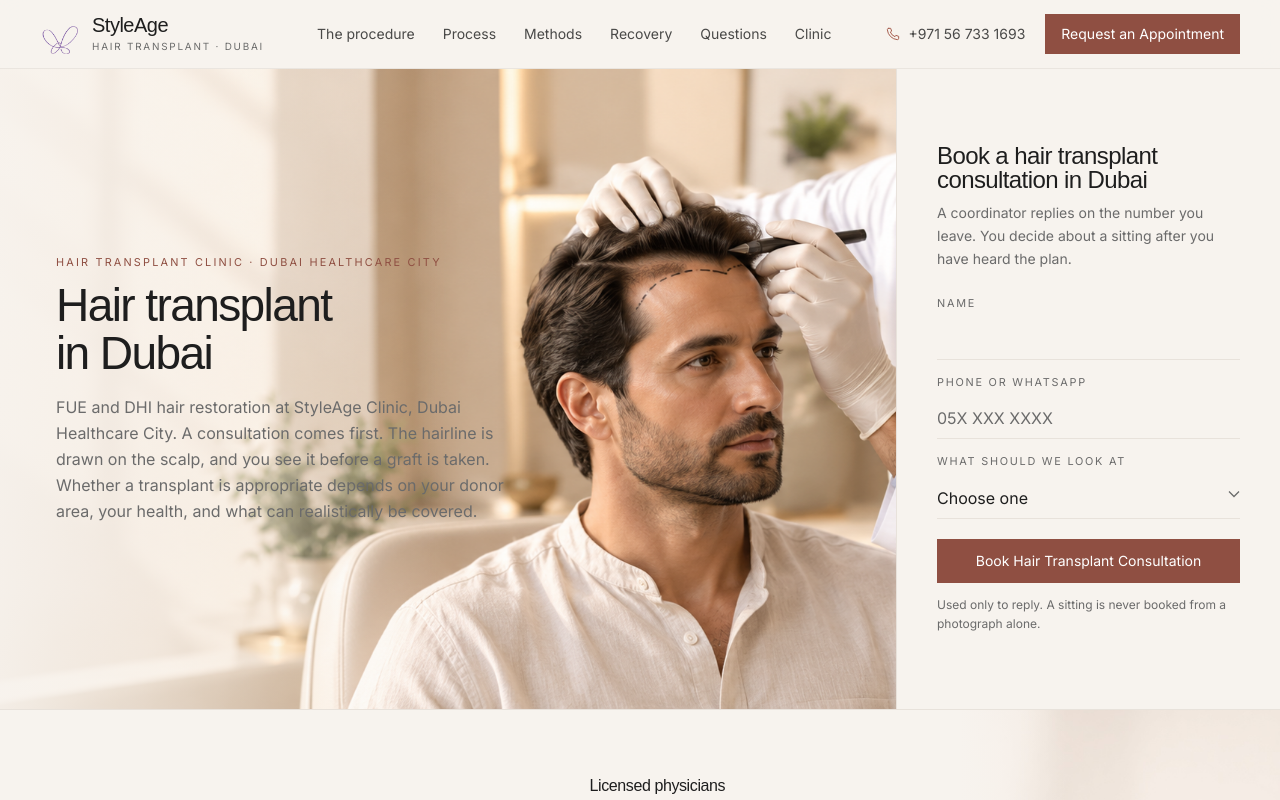
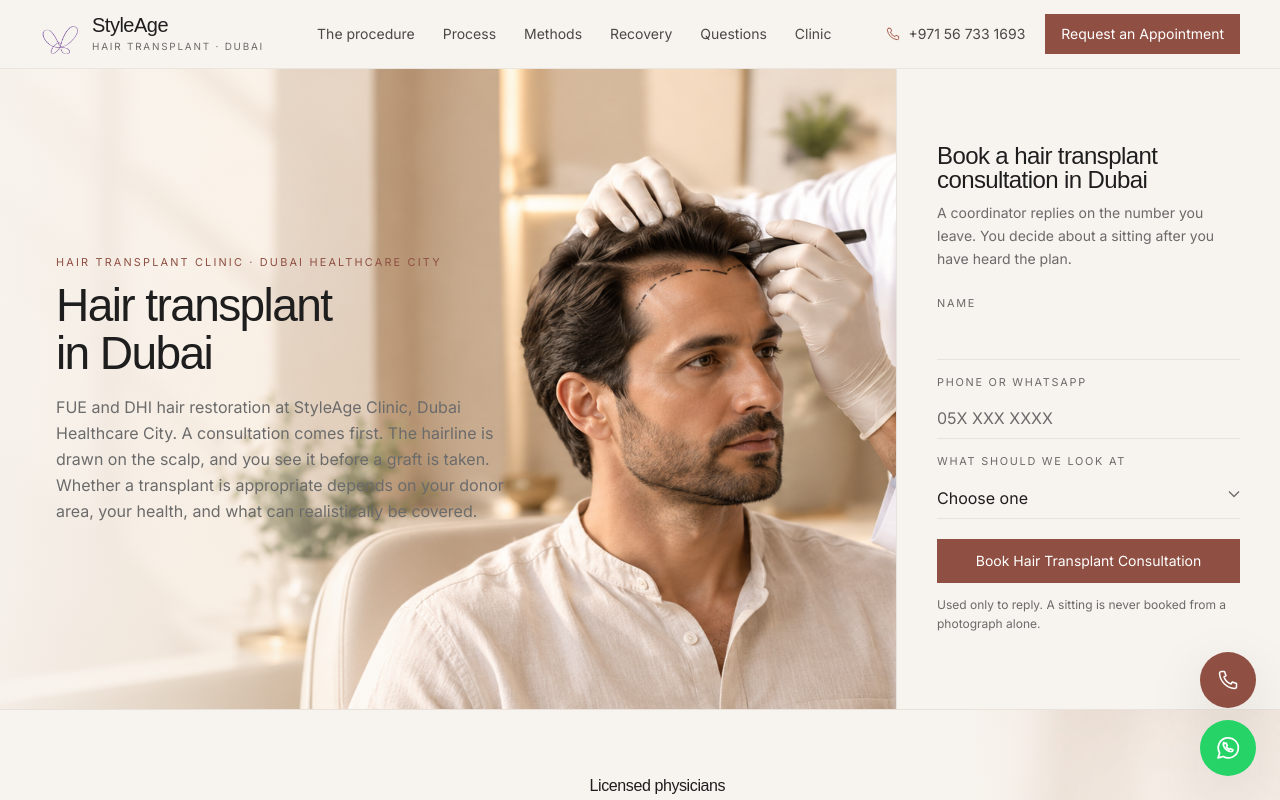
Before and after one commit to pushho/styleage-ads-landing, a Next.js app: page / in a window 1280 px wide. Shown: the top 800 px of the page. Built offline with nearby package versions, Linux system fonts and the light colour scheme; a web font is replaced by a local one.

Commit message:
feat: added floating buttons for whatsapp and call

```diff
--- /dev/null
+++ b/components/treatment/floating-contact.tsx
@@ -0,0 +1,31 @@
+import { CLINIC_LINKS } from "@/lib/clinic";
+import type { TreatmentActions } from "@/lib/treatment";
+import { ContactIcon } from "./icons";
+
+export function FloatingContact({ actions }: { actions: TreatmentActions }) {
+  const base =
+    "flex size-14 items-center justify-center rounded-full text-white shadow-elevated transition-transform hover:scale-105";
+
+  return (
+    <div className="fixed right-4 bottom-[calc(5.5rem+env(safe-area-inset-bottom))] z-50 flex flex-col gap-3 md:right-6 md:bottom-6">
+      <a
+        href={CLINIC_LINKS.phone}
+        aria-label={actions.callLabel}
+        title={actions.callLabel}
+        className={`${base} bg-accent-dark hover:bg-accent`}
+      >
+        <ContactIcon kind="phone" className="size-6" />
+      </a>
+      <a
+        href={actions.whatsappHref}
+        target="_blank"
+        rel="noopener noreferrer"
+        aria-label={actions.whatsappLabel}
+        title={actions.whatsappLabel}
+        className={`${base} bg-[#25D366]`}
+      >
+        <ContactIcon kind="whatsapp" className="size-7" />
+      </a>
+    </div>
+  );
+}
--- a/components/treatment/treatment-page.tsx
+++ b/components/treatment/treatment-page.tsx
@@ -4,6 +4,7 @@ import type { TreatmentPageContent } from "@/lib/treatment";
 import { BookSection } from "./book-section";
 import { DaySection } from "./day-section";
 import { FaqSection } from "./faq-section";
+import { FloatingContact } from "./floating-contact";
 import { HeroSection } from "./hero-section";
 import { LimitsSection } from "./limits-section";
 import { MethodsSection } from "./methods-section";
@@ -57,6 +58,7 @@ export function TreatmentPage({ content }: { content: TreatmentPageContent }) {
       </main>
       <SiteFooter nav={content.nav} footer={content.footer} actions={actions} />
       <MobileBar actions={actions} appointmentLabel={content.cta.appointment} />
+      <FloatingContact actions={actions} />
     </div>
   );
 }
```
